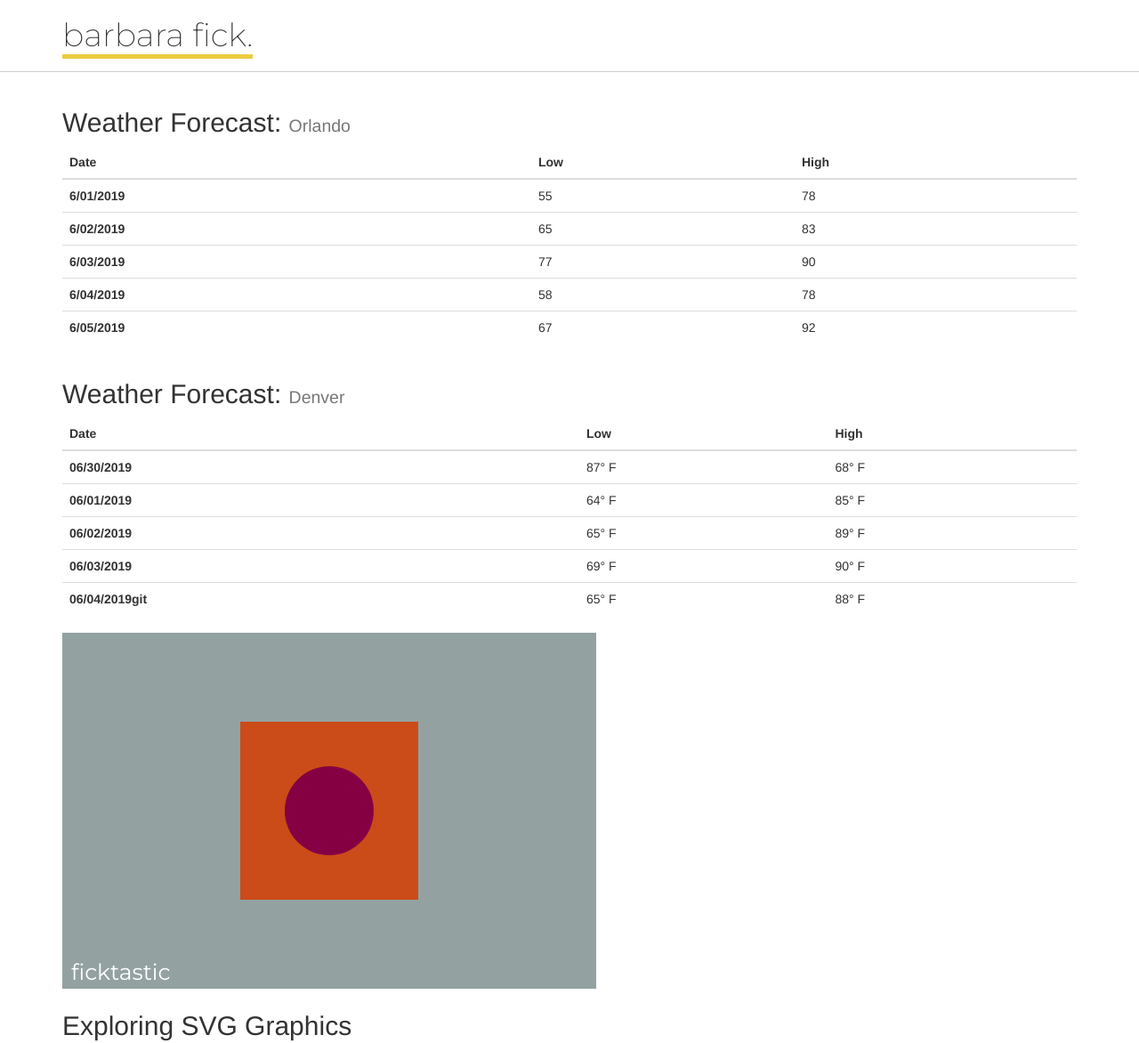
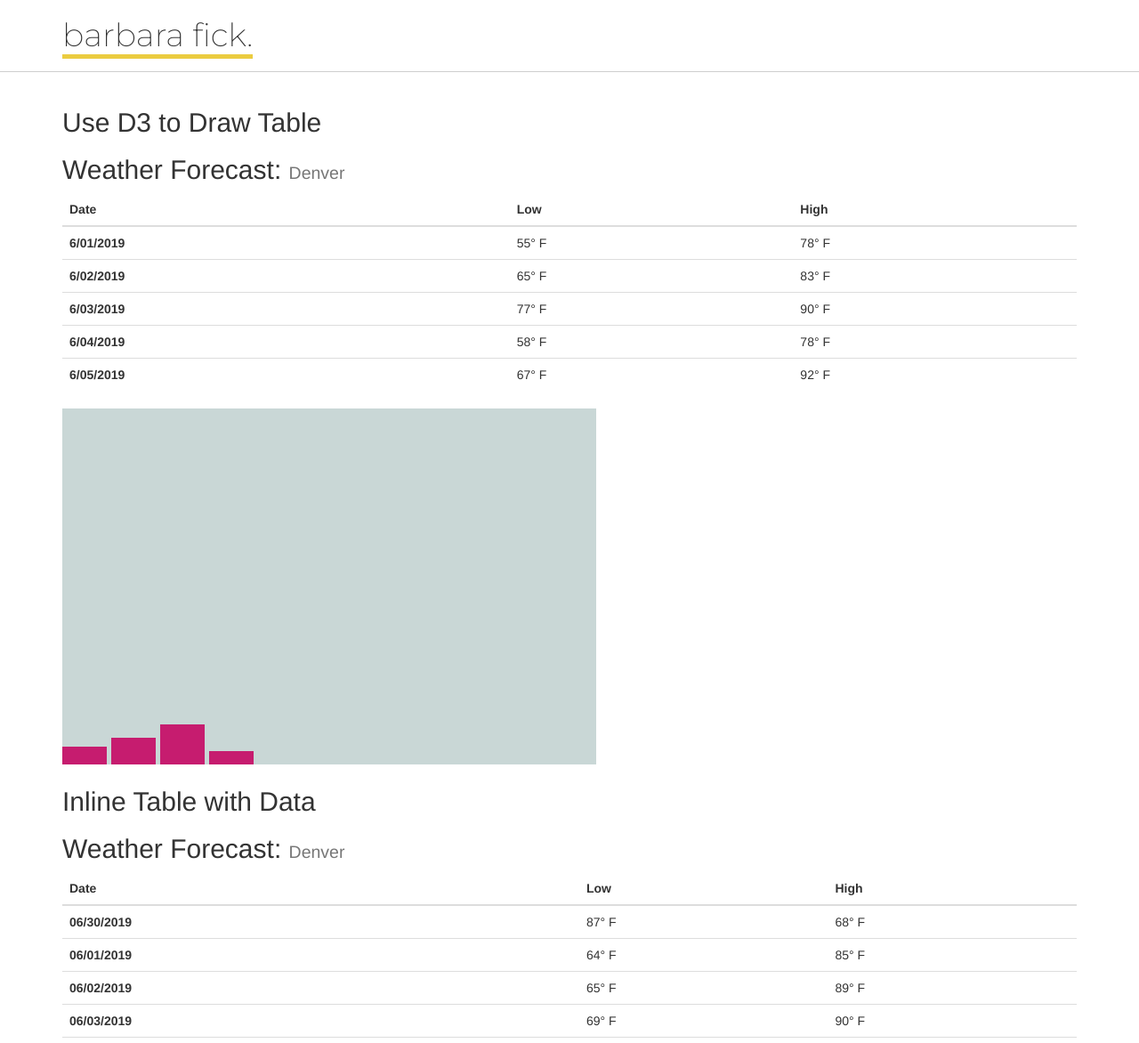
Before and after one commit to bnkfick/D3-Bar-Chart, a website: page builds/d3/index.html in a window 1280 px wide. Shown: the top 1172 px of the page at 89% size. Drawn offline with Linux system fonts and the light colour scheme.

Commit message:
created a simple bar chart.  the end goal is a color coded temperature bar chart.

```diff
--- a/builds/d3/index.html
+++ b/builds/d3/index.html
@@ -20,8 +20,10 @@
       </div>
     </header>
 
+    <!-- container -->
     <div class="container">
-      <h2>Weather Forecast: <span class="small">Orlando</span></h2>
+      <h2>Use D3 to Draw Table</h2>
+      <h2>Weather Forecast: <span class="small">Denver</span></h2>
       <table class="table table table-hover">
         <thead>
           <tr class="head">
@@ -32,12 +34,12 @@
         </thead>
         <tbody></tbody>
       </table>
+    </div>
 
-      <div id="viz"></div>
-    </div>
-    <!-- container -->
+    <div class="container" id="viz"></div>
 
     <div class="container">
+      <h2>Inline Table with Data</h2>
       <h2>Weather Forecast: <span class="small">Denver</span></h2>
       <table class="table table table-hover">
         <thead>
@@ -95,12 +97,10 @@
           </tr>
         </tbody>
       </table>
+    </div>
 
-      <div id="viz"></div>
-      <div id="d3draw"></div>
+    <div class="container">
       <h2>Exploring SVG Graphics</h2>
-
-      <div id="viz">
       <svg width="600" height="400" style="background: #93A1A1">
         <line
           x1="0"
@@ -110,13 +110,7 @@
           style="stroke: #268BD2; stroke-width: 40px"
         />
 
-          <rect
-            x="200"
-            y="100"
-            width="200"
-            height="200"
-            style="fill: #CB4B19;"
-          />
+        <rect x="200" y="100" width="200" height="200" style="fill: #CB4B19;" />
 
         <circle cx="300" cy="200" r="50" style="fill: #840043" />
 
@@ -136,7 +130,13 @@
 
         <use xlink:href="#triangle" x="30" y="0" />
       </svg>
+    </div>
+    <div class="container">
+      <h2>Use D3 to draw SVG Graphics</h2>
+      <div id="d3draw"></div>
+    </div>
 
+    <div class="container">
     <svg
           version="1.0"
           xmlns="http://www.w3.org/2000/svg"
@@ -158,8 +158,6 @@
           </g>
         </svg>
       </div>
-    </div>
-    <!-- container -->
     <script src="js/libraries/jquery/jquery.min.js"></script>
     <script src="js/libraries/bootstrap/bootstrap.min.js"></script>
     <script src="js/libraries/d3/d3.min.js"></script>
--- a/builds/d3/js/script.js
+++ b/builds/d3/js/script.js
@@ -13,7 +13,10 @@ var mydata = [
     .html(function(d) {
       return '<th scope="row">' + d.date +
               '</th><td>' + d.low +
-              '</td><td>' + d.high + '</td>'
+              '&deg; <span class="notation">F' +
+              '</td><td>' + d.high +
+              '&deg; <span class="notation">F' +
+              '</td>'
     })
 
 d3.select('#d3draw')
@@ -46,3 +49,28 @@ d3.select('#d3draw svg')
     .attr("x", 10)
     .attr("y", 390)
     .text("ficktastic");
+
+
+    var bardata = [20, 30, 45, 15];
+    var height = 400,
+        width = 600,
+        barWidth = 50,
+        barOffset = 5;
+
+    d3.select('#viz').append('svg')
+      .attr('width', width)
+      .attr('height', height)
+      .style('background', '#C9D7D6')
+    .selectAll('rect').data(bardata)
+      .enter().append('rect')
+        .style('fill', '#C61C6F')
+        .attr('width', barWidth)
+        .attr('height', function(d) {
+          return d;
+        })
+        .attr('x', function(d, i) {
+          return i*(barWidth + barOffset)
+        })
+        .attr('y', function(d) {
+          return height - d;
+        });
--- a/package.json
+++ b/package.json
@@ -1,13 +1,12 @@
 {
   "name": "d3",
   "version": "1.0.0",
-  "description": "A repository for my course Data Visualization with D3",
+  "description": "Data Visualization with D3",
   "devDependencies": {
     "gulp": "^3.9.1",
     "gulp-postcss": "^6.3.0",
     "gulp-sourcemaps": "^2.4.1",
     "gulp-util": "^3.0.8",
     "gulp-webserver": "^0.9.1"
-  },
-  "author": "Ray Villalobos"
+  }
 }
```
Lines whose indentation alone changed are shown as unchanged.
